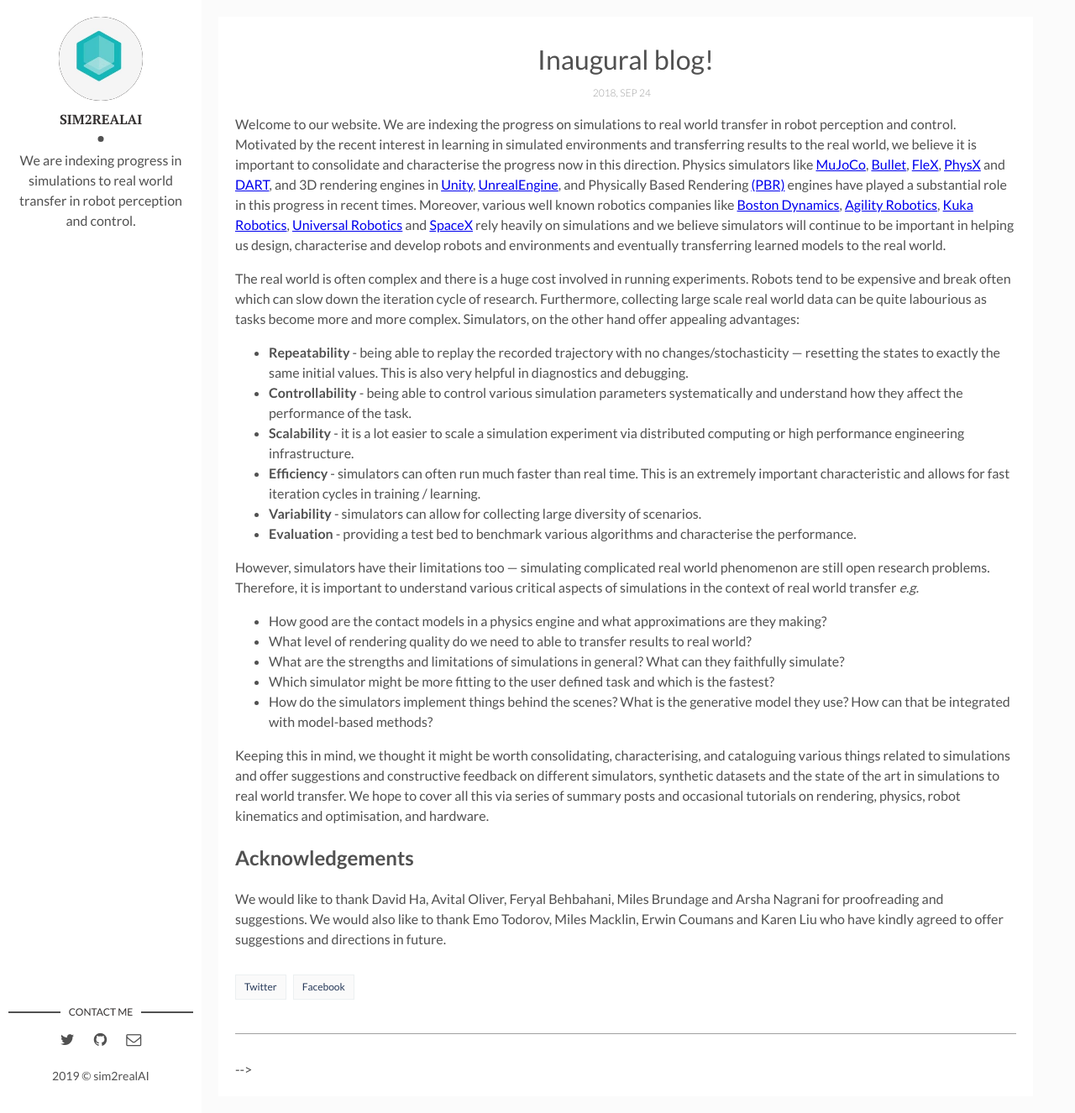
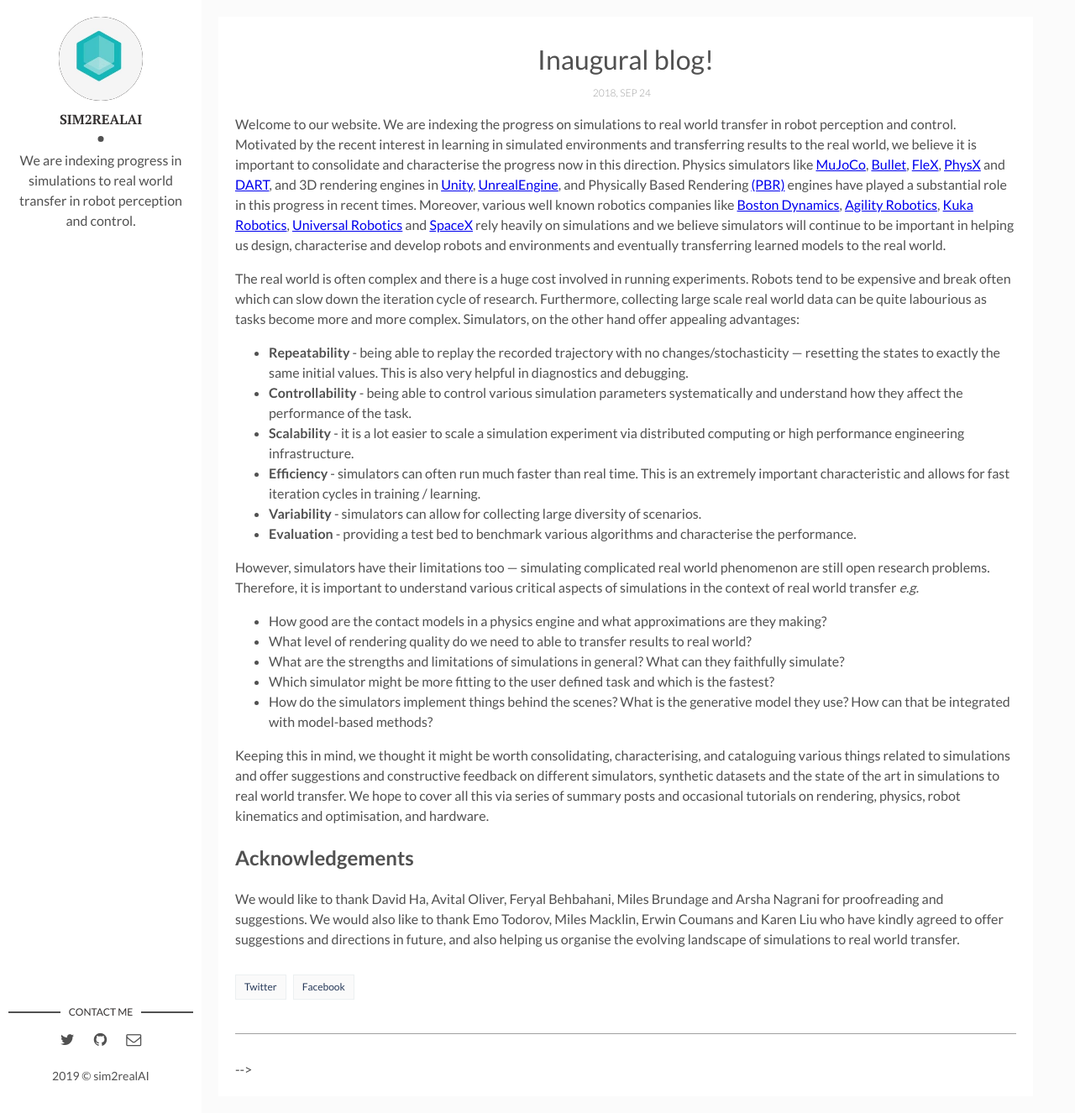
Before and after one commit to sim2realAI/sim2realAI.github.io, a Jekyll site: the page built from _posts/2018-09-24-welcome-to-sim2real-AI.markdown, in a window 1280 px wide and 1326 px high. Shown: the whole window at 84% size. Built offline with Jekyll 4.4.1, drawn with Linux system fonts in a browser that asks for light colours.

Commit message:
cleaning up and acknowledging
Signed-off-by: Ankur Handa <ahanda@nvidia.com>

```diff
--- a/_posts/2018-09-24-welcome-to-sim2real-AI.markdown
+++ b/_posts/2018-09-24-welcome-to-sim2real-AI.markdown
@@ -30,4 +30,4 @@
 
 
 ## Acknowledgements
-We would like to thank David Ha, Avital Oliver, Feryal Behbahani, Miles Brundage and Arsha Nagrani for proofreading and suggestions. We would also like to thank Emo Todorov, Miles Macklin, Erwin Coumans and Karen Liu who have kindly agreed to offer suggestions and directions in future.
+We would like to thank David Ha, Avital Oliver, Feryal Behbahani, Miles Brundage and Arsha Nagrani for proofreading and suggestions. We would also like to thank Emo Todorov, Miles Macklin, Erwin Coumans and Karen Liu who have kindly agreed to offer suggestions and directions in future, and also helping us organise the evolving landscape of simulations to real world transfer.
```
